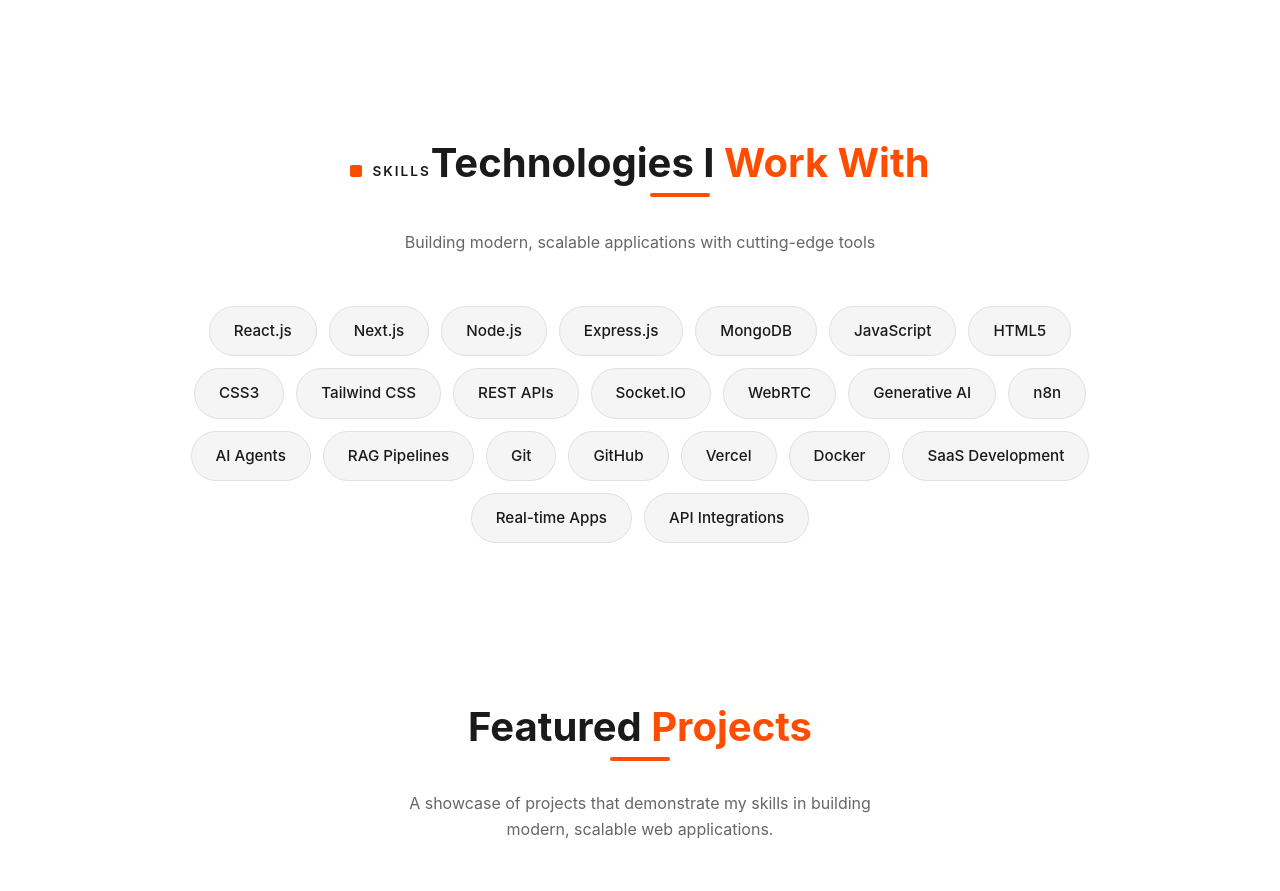
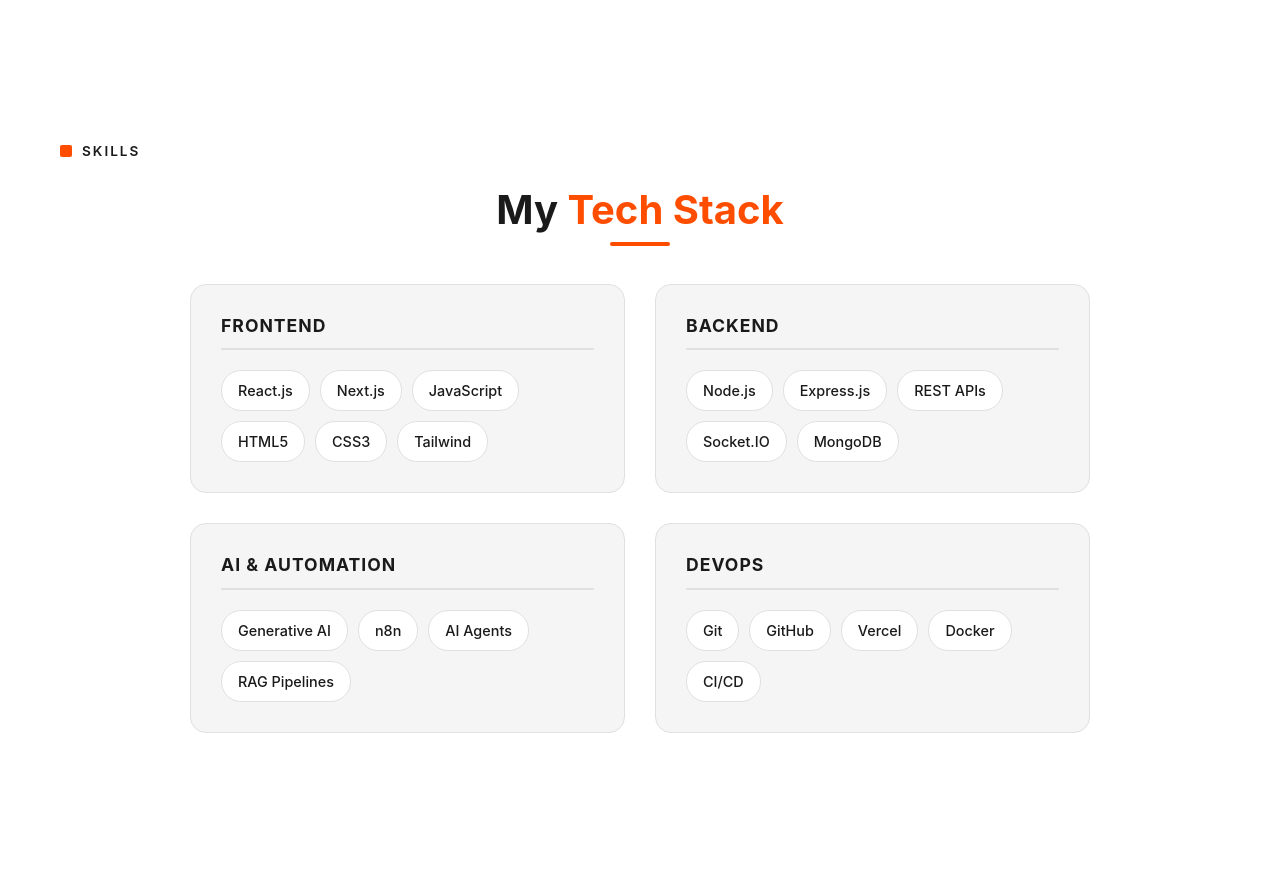
Before and after one commit to ShyamCoder2024/Portfolio, a React (Vite) app: page / in a window 1280 px wide. Shown: the part 1440-2331 px from the top of the page. Built offline with nearby package versions, Linux system fonts and the light colour scheme.

Commit message:
Redesign Skills - organized 2x2 grid with category cards

```diff
--- a/src/components/Skills.css
+++ b/src/components/Skills.css
@@ -2,19 +2,13 @@
     background: var(--bg-color);
 }
 
-/* Header */
-.skills-header {
-    text-align: center;
-    margin-bottom: 50px;
-}
-
+/* Title Styling */
 .skills-title {
     font-size: 2.5rem;
     font-weight: 700;
-    line-height: 1.2;
-    margin-bottom: 1rem;
     text-align: center;
-    display: inline-block;
+    margin-bottom: 50px;
+    display: block;
     position: relative;
     left: 0;
     transform: none;
@@ -23,7 +17,7 @@
 .skills-title::after {
     content: '';
     position: absolute;
-    bottom: -10px;
+    bottom: -12px;
     left: 50%;
     transform: translateX(-50%);
     width: 60px;
@@ -36,44 +30,64 @@
     color: var(--accent-color);
 }
 
-.skills-tagline {
-    font-size: 1rem;
-    color: var(--text-secondary);
-    text-align: center;
-    line-height: 1.6;
-    max-width: 500px;
-    margin: 1.5rem auto 0;
-}
-
-/* Skills Cloud - Clean Tag Layout */
-.skills-cloud {
-    display: flex;
-    flex-wrap: wrap;
-    justify-content: center;
-    gap: 12px;
+/* 2x2 Grid Layout */
+.skills-grid {
+    display: grid;
+    grid-template-columns: repeat(2, 1fr);
+    gap: 30px;
     max-width: 900px;
     margin: 0 auto;
 }
 
-.skill-tag {
-    display: inline-flex;
-    align-items: center;
-    padding: 12px 24px;
+/* Skill Group Card */
+.skill-group {
     background: var(--card-bg);
-    color: var(--text-color);
-    font-size: 0.95rem;
-    font-weight: 500;
-    border-radius: 30px;
+    padding: 30px;
+    border-radius: 16px;
     border: 1px solid var(--border-color);
     transition: all 0.3s ease;
-    cursor: default;
 }
 
-.skill-tag:hover {
+.skill-group:hover {
     border-color: var(--accent-color);
+    transform: translateY(-5px);
+    box-shadow: 0 15px 40px rgba(0, 0, 0, 0.1);
+}
+
+.skill-group-title {
+    font-size: 1.1rem;
+    font-weight: 700;
+    color: var(--text-color);
+    margin-bottom: 20px;
+    padding-bottom: 12px;
+    border-bottom: 2px solid var(--border-color);
+    text-transform: uppercase;
+    letter-spacing: 1px;
+}
+
+/* Skill Items */
+.skill-list {
+    display: flex;
+    flex-wrap: wrap;
+    gap: 10px;
+}
+
+.skill-item {
+    display: inline-block;
+    padding: 8px 16px;
+    background: var(--bg-color);
+    color: var(--text-color);
+    font-size: 0.9rem;
+    font-weight: 500;
+    border-radius: 20px;
+    border: 1px solid var(--border-color);
+    transition: all 0.3s ease;
+}
+
+.skill-item:hover {
     background: var(--text-color);
     color: var(--bg-color);
-    transform: translateY(-2px);
+    border-color: var(--text-color);
 }
 
 /* Responsive - Tablet */
@@ -82,13 +96,22 @@
         font-size: 2rem;
     }
 
-    .skills-cloud {
-        gap: 10px;
+    .skills-grid {
+        grid-template-columns: 1fr;
+        gap: 25px;
     }
 
-    .skill-tag {
-        padding: 10px 18px;
-        font-size: 0.9rem;
+    .skill-group {
+        padding: 25px;
+    }
+
+    .skill-group-title {
+        font-size: 1rem;
+    }
+
+    .skill-item {
+        padding: 7px 14px;
+        font-size: 0.85rem;
     }
 }
 
@@ -96,18 +119,20 @@
 @media (max-width: 480px) {
     .skills-title {
         font-size: 1.8rem;
+        margin-bottom: 40px;
     }
 
-    .skills-tagline {
-        font-size: 0.95rem;
+    .skill-group {
+        padding: 20px;
     }
 
-    .skills-cloud {
-        gap: 8px;
+    .skill-group-title {
+        font-size: 0.95rem;
+        margin-bottom: 15px;
     }
 
-    .skill-tag {
-        padding: 8px 14px;
-        font-size: 0.85rem;
+    .skill-item {
+        padding: 6px 12px;
+        font-size: 0.8rem;
     }
 }
--- a/src/components/Skills.jsx
+++ b/src/components/Skills.jsx
@@ -4,60 +4,68 @@
 import './Skills.css';
 
 const Skills = () => {
-    const skills = [
-        // Core Development
-        'React.js', 'Next.js', 'Node.js', 'Express.js', 'MongoDB',
-        // Languages & Styling
-        'JavaScript', 'HTML5', 'CSS3', 'Tailwind CSS',
-        // Real-time & APIs
-        'REST APIs', 'Socket.IO', 'WebRTC',
-        // AI & Automation
-        'Generative AI', 'n8n', 'AI Agents', 'RAG Pipelines',
-        // DevOps & Tools
-        'Git', 'GitHub', 'Vercel', 'Docker',
-        // Domains
-        'SaaS Development', 'Real-time Apps', 'API Integrations'
+    const skillGroups = [
+        {
+            title: 'Frontend',
+            items: ['React.js', 'Next.js', 'JavaScript', 'HTML5', 'CSS3', 'Tailwind']
+        },
+        {
+            title: 'Backend',
+            items: ['Node.js', 'Express.js', 'REST APIs', 'Socket.IO', 'MongoDB']
+        },
+        {
+            title: 'AI & Automation',
+            items: ['Generative AI', 'n8n', 'AI Agents', 'RAG Pipelines']
+        },
+        {
+            title: 'DevOps',
+            items: ['Git', 'GitHub', 'Vercel', 'Docker', 'CI/CD']
+        }
     ];
 
     return (
         <section id="skills" className="skills">
             <motion.div
-                className="skills-header"
-                initial={{ opacity: 0, y: 30 }}
+                className="section-label"
+                initial={{ opacity: 0, y: 20 }}
                 whileInView={{ opacity: 1, y: 0 }}
-                transition={{ duration: 0.6 }}
+                transition={{ duration: 0.5 }}
                 viewport={{ once: true }}
             >
-                <div className="section-label">Skills</div>
-                <h2 className="skills-title">
-                    Technologies I <span>Work With</span>
-                </h2>
-                <p className="skills-tagline">
-                    Building modern, scalable applications with cutting-edge tools
-                </p>
+                Skills
             </motion.div>
 
-            <motion.div
-                className="skills-cloud"
-                initial={{ opacity: 0 }}
-                whileInView={{ opacity: 1 }}
-                transition={{ duration: 0.5, delay: 0.2 }}
+            <motion.h2
+                className="skills-title"
+                initial={{ opacity: 0, y: 20 }}
+                whileInView={{ opacity: 1, y: 0 }}
+                transition={{ duration: 0.5, delay: 0.1 }}
                 viewport={{ once: true }}
             >
-                {skills.map((skill, index) => (
-                    <motion.span
-                        className="skill-tag"
-                        key={index}
-                        initial={{ opacity: 0, scale: 0.8 }}
-                        whileInView={{ opacity: 1, scale: 1 }}
-                        transition={{ duration: 0.3, delay: index * 0.03 }}
+                My <span>Tech Stack</span>
+            </motion.h2>
+
+            <div className="skills-grid">
+                {skillGroups.map((group, groupIndex) => (
+                    <motion.div
+                        className="skill-group"
+                        key={groupIndex}
+                        initial={{ opacity: 0, y: 30 }}
+                        whileInView={{ opacity: 1, y: 0 }}
+                        transition={{ duration: 0.5, delay: groupIndex * 0.1 }}
                         viewport={{ once: true }}
-                        whileHover={{ scale: 1.05 }}
                     >
-                        {skill}
-                    </motion.span>
+                        <h3 className="skill-group-title">{group.title}</h3>
+                        <div className="skill-list">
+                            {group.items.map((skill, skillIndex) => (
+                                <span className="skill-item" key={skillIndex}>
+                                    {skill}
+                                </span>
+                            ))}
+                        </div>
+                    </motion.div>
                 ))}
-            </motion.div>
+            </div>
         </section>
     );
 };
```
